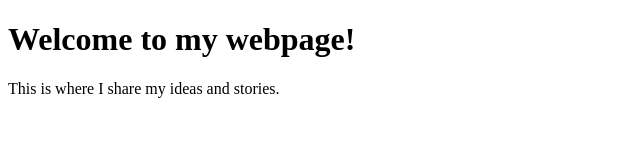
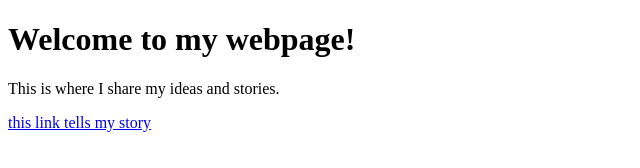
Before and after one commit to AbbaAmos/Amos-website, a plain HTML site: page index.html in a window 1280 px wide. Shown: the whole page, without its empty margins (0-640 px from the left). Drawn offline with Linux system fonts and the light colour scheme.

Commit message:
IJNET link

```diff
--- a/index.html
+++ b/index.html
@@ -7,4 +7,5 @@
     <h1>Welcome to my webpage!</h1>
     <p>This is where I share my ideas and stories.</p>
   </body>
+ <a href="https://ijnet.org/en/story/journalist-month-amos-abba">this link tells my story</a>
 </html>
```
